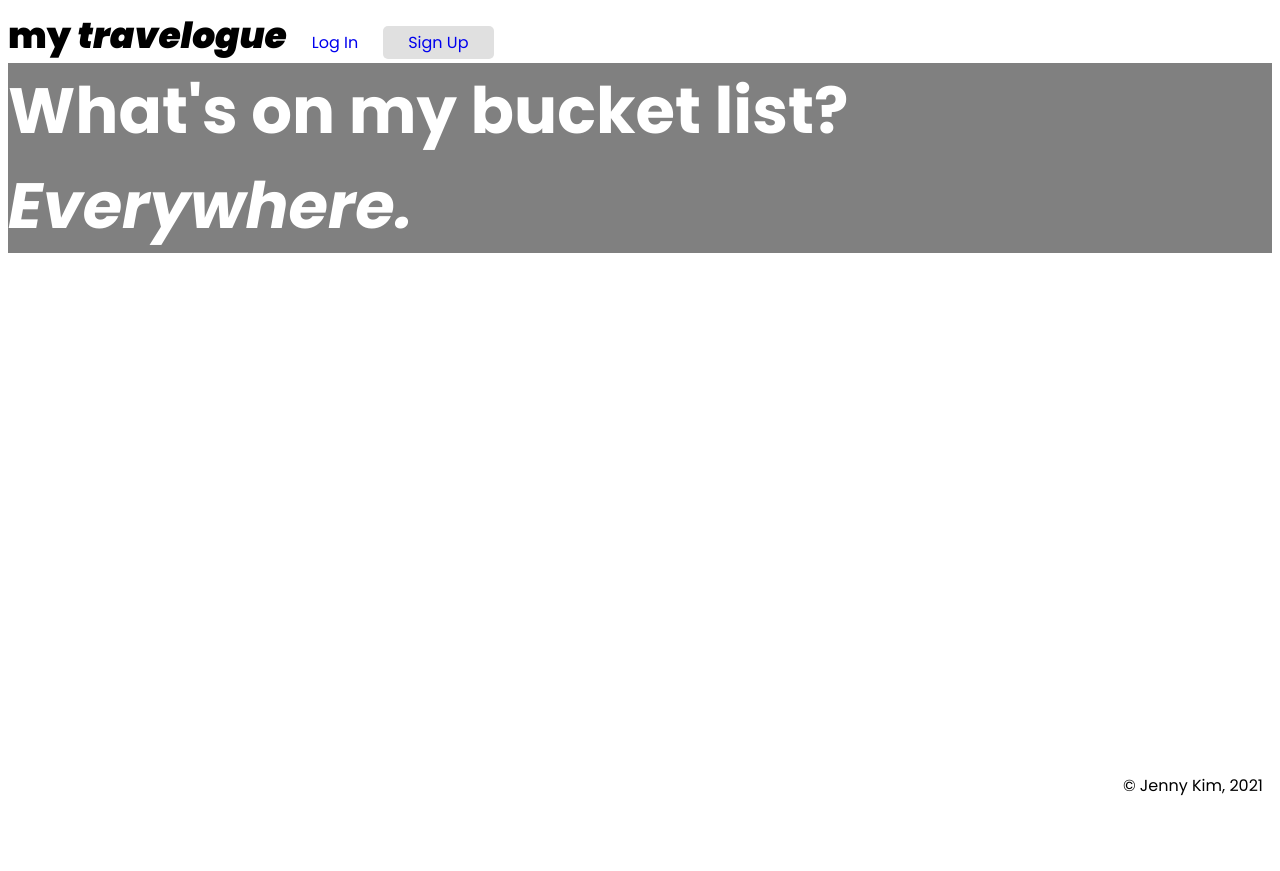
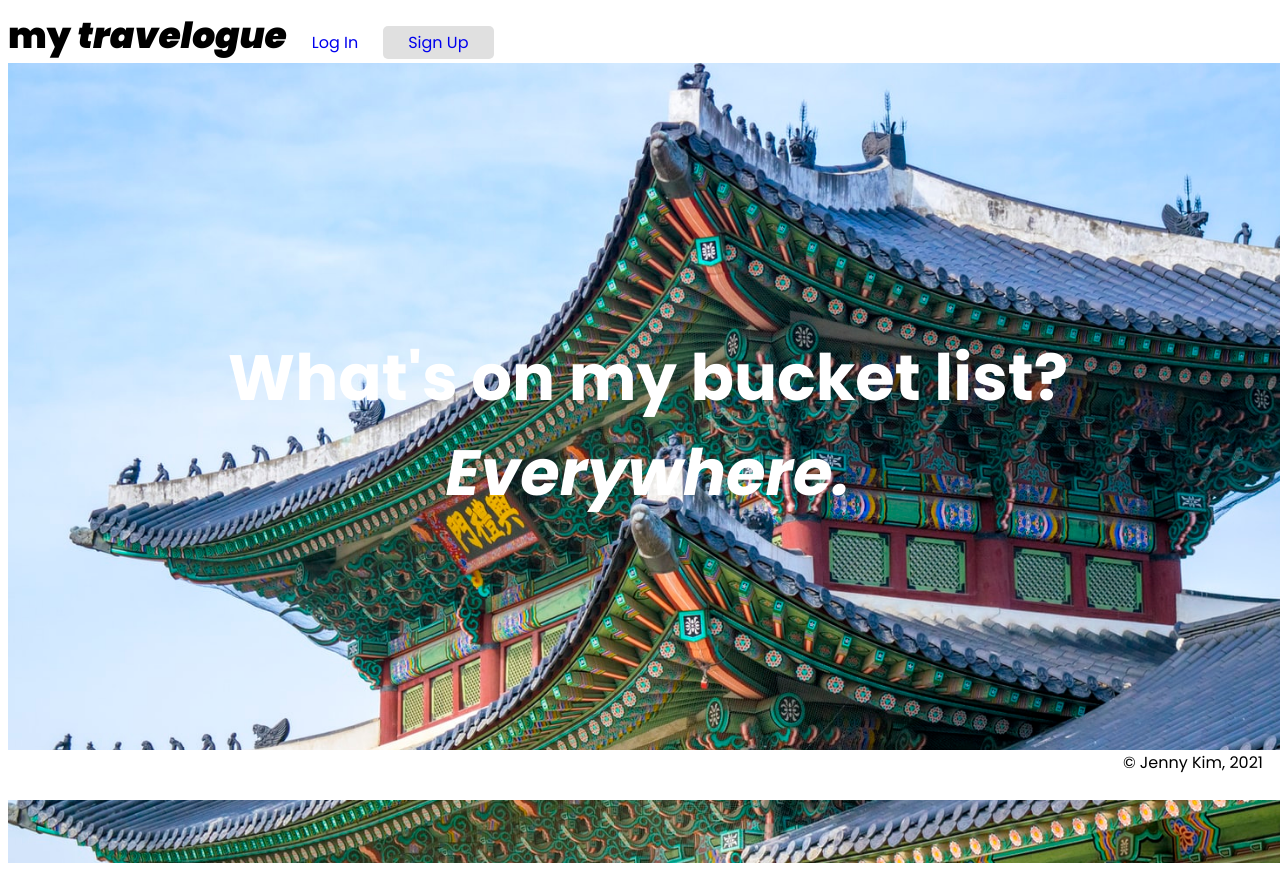
Before and after one commit to kim-jenny5/my-travelogue-frontend, a React (Create React App) app: page / in a window 1280 px wide. Before the commit the page ends 800 px from the top, so only its background shows below. Built offline with nearby package versions, Linux system fonts and the light colour scheme; some icons are missing.

Commit message:
got image on homepage to center

```diff
--- a/public/style.css
+++ b/public/style.css
@@ -1,9 +1,18 @@
-html {
-	min-height: 100%;
-}
+/* html,
+body {
+	margin: 0;
+	padding: 0;
+} */
 
 body {
-	min-height: 100%;
+	/* min-height: 100%; */
+	/* min-width: 100%; */
+	/* width: calc(100vw - 17px); */
+	/* height: 100vh;
+	width: 100vw; */
+	width: 100%;
+	height: 100%;
+	overflow: hidden;
 	font-family: "Poppins", sans-serif;
 }
 
@@ -50,12 +59,43 @@ body {
 }
 
 /* NOTE: HOMEPAGE MAIN CONTENT */
+.main-content {
+	/* height: calc(100vw - 475px); */
+	/* height: 100%;
+	width: 100%; */
+
+	/* position: relative; */
+	/* bottom: 0; */
+
+	height: 100vh;
+	width: 100vw;
+	background-image: url(./korea.jpeg);
+	background-repeat: no-repeat;
+	background-attachment: fixed;
+	background-position: center;
+	background-size: cover;
+}
+
+/* .background-img {
+	height: 100vh;
+	width: 100vw;
+	background-image: url(./korea.jpeg);
+	background-repeat: no-repeat;
+	background-attachment: fixed;
+	background-position: center;
+} */
 
 .subtitle {
+	/* position: absolute; */
 	font-weight: bold;
 	font-size: 64px;
+	padding-top: calc(100vh - (100vh / 1.5));
+	/* padding-left: calc(100vw - (100vw / 1.5)); */
 	color: #ffffff;
-	background-color: gray;
+	text-align: center;
+	/* height: 100%; */
+
+	/* background-color: gray; */
 }
 
 .subtitle > .emphasis {
@@ -66,7 +106,7 @@ body {
 .footer.main {
 	position: fixed;
 	width: 100%;
-	/* height: 50px; */
+	height: 50px;
 	/* margin: auto; */
 	bottom: 0;
 	background: #ffffff;
--- a/src/components/Home.js
+++ b/src/components/Home.js
@@ -8,9 +8,11 @@ export default class Home extends Component {
 			<div>
 				<MainNav />
 				<div className="main-content">
-					<div className="subtitle">
-						<div>What's on my bucket list?</div>
-						<div className="emphasis">Everywhere.</div>
+					<div className="background-img">
+						<div className="subtitle">
+							<div>What's on my bucket list?</div>
+							<div className="emphasis">Everywhere.</div>
+						</div>
 					</div>
 				</div>
 				<MainFooter />
```
Also changed, not shown: public/korea.jpeg (added).
